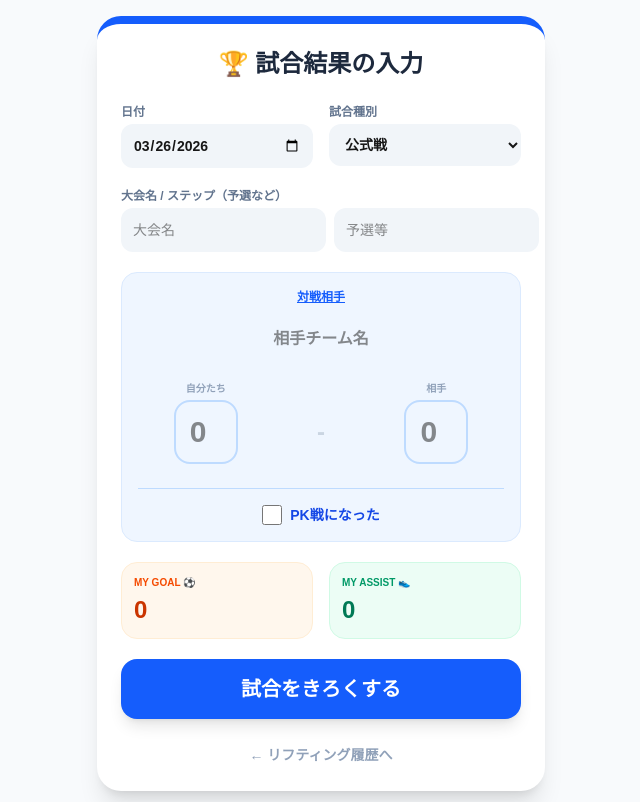
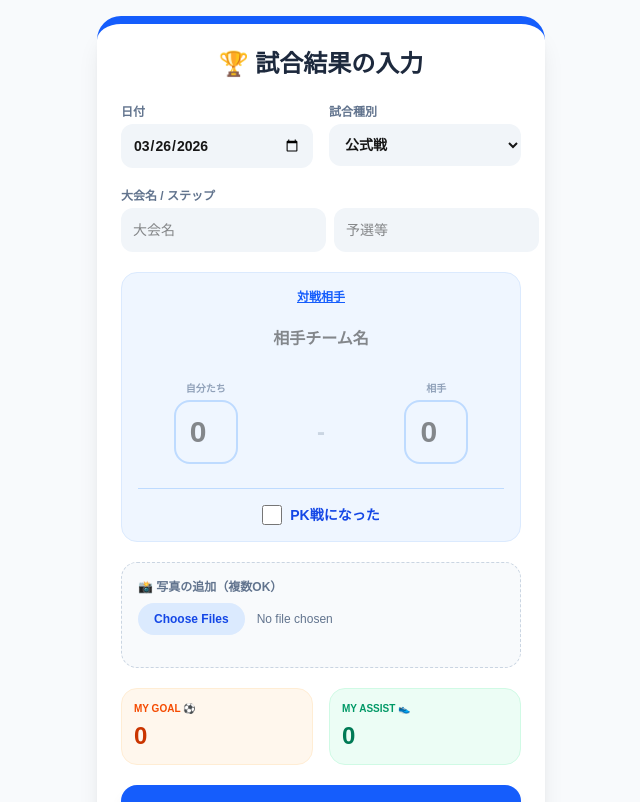
Before and after one commit to bqyujiyamada-code/soccer-app, a Next.js app: page /match/entry in a window 1280 px wide. Shown: the top 802 px of the page, without its empty margins (319-959 px from the left). Built offline with nearby package versions, Linux system fonts and the light colour scheme.

Commit message:
add photo upload

```diff
--- /dev/null
+++ b/src/app/api/upload/route.ts
@@ -0,0 +1,36 @@
+import { NextResponse } from "next/server";
+import { S3Client, PutObjectCommand } from "@aws-sdk/client-s3";
+import { getSignedUrl } from "@aws-sdk/s3-request-presigner";
+import { v4 as uuidv4 } from "uuid";
+
+// S3クライアントの初期化（.envから読み込み）
+const s3Client = new S3Client({
+  region: process.env.AWS_S3_REGION!,
+  credentials: {
+    accessKeyId: process.env.AWS_ACCESS_KEY_ID!,
+    secretAccessKey: process.env.AWS_SECRET_ACCESS_KEY!,
+  },
+});
+
+export async function POST(request: Request) {
+  try {
+    const { filename, contentType } = await request.json();
+
+    // S3内でのファイル名を生成（重複を避けるためにUUIDを付与）
+    const fileKey = `uploads/${uuidv4()}-${filename}`;
+
+    const command = new PutObjectCommand({
+      Bucket: process.env.AWS_S3_BUCKET_NAME,
+      Key: fileKey,
+      ContentType: contentType,
+    });
+
+    // 60秒間だけ有効な「アップロード専用URL」を発行
+    const signedUrl = await getSignedUrl(s3Client, command, { expiresIn: 60 });
+
+    return NextResponse.json({ signedUrl, fileKey });
+  } catch (error) {
+    console.error("S3 Presigned URL Error:", error);
+    return NextResponse.json({ error: "アップロード用URLの生成に失敗しました" }, { status: 500 });
+  }
+}
--- a/src/app/match/entry/page.tsx
+++ b/src/app/match/entry/page.tsx
@@ -6,6 +6,7 @@ import Link from "next/link";
 export default function MatchEntry() {
   const router = useRouter();
   const [loading, setLoading] = useState(false);
+  const [uploading, setUploading] = useState(false);
 
   // 入力データ一式
   const [formData, setFormData] = useState({
@@ -16,17 +17,65 @@ export default function MatchEntry() {
     opponent: "",
     scoreUs: "",
     scoreThem: "",
-    hasPK: false, // PKがあったかどうかのスイッチ
+    hasPK: false,
     pkScoreUs: "",
     pkScoreThem: "",
     myGoals: "0",
     myAssists: "0",
+    images: [] as { key: string; url: string }[], // 画像URLの配列を追加
   });
 
   const handleChange = (e: React.ChangeEvent<HTMLInputElement | HTMLSelectElement | HTMLTextAreaElement>) => {
     const { name, value, type } = e.target;
     const val = type === "checkbox" ? (e.target as HTMLInputElement).checked : value;
     setFormData(prev => ({ ...prev, [name]: val }));
+  };
+
+  // 画像アップロード処理
+  const handleImageChange = async (e: React.ChangeEvent<HTMLInputElement>) => {
+    if (!e.target.files) return;
+    setUploading(true);
+
+    const files = Array.from(e.target.files);
+    const bucketName = process.env.NEXT_PUBLIC_AWS_S3_BUCKET_NAME;
+
+    for (const file of files) {
+      try {
+        // 1. 署名付きURLを取得
+        const res = await fetch("/api/upload", {
+          method: "POST",
+          headers: { "Content-Type": "application/json" },
+          body: JSON.stringify({ filename: file.name, contentType: file.type }),
+        });
+        const { signedUrl, fileKey } = await res.json();
+
+        // 2. S3へ直接アップロード
+        await fetch(signedUrl, {
+          method: "PUT",
+          body: file,
+          headers: { "Content-Type": file.type },
+        });
+
+        // 3. プレビュー用URLを作成してStateに追加
+        const publicUrl = `https://${bucketName}.s3.ap-northeast-1.amazonaws.com/${fileKey}`;
+        setFormData(prev => ({
+          ...prev,
+          images: [...prev.images, { key: fileKey, url: publicUrl }]
+        }));
+      } catch (err) {
+        console.error("Upload error:", err);
+        alert("画像のアップロードに失敗しました。");
+      }
+    }
+    setUploading(false);
+  };
+
+  // 画像削除処理
+  const removeImage = (index: number) => {
+    setFormData(prev => ({
+      ...prev,
+      images: prev.images.filter((_, i) => i !== index)
+    }));
   };
 
   const handleSubmit = async (e: React.FormEvent) => {
@@ -41,11 +90,11 @@ export default function MatchEntry() {
       });
 
       if (res.ok) {
-        alert("試合結果を記録しました！⚽️");
-        router.push("/match/history"); // まだ作っていませんが、次は履歴画面へ！
+        alert("試合結果と画像を記録しました！⚽️");
+        router.push("/match/history");
       }
     } catch (err) {
-      alert("エラーがおきました。");
+      alert("保存中にエラーがおきました。");
     } finally {
       setLoading(false);
     }
@@ -60,7 +109,7 @@ export default function MatchEntry() {
           </h1>
 
           <form onSubmit={handleSubmit} className="space-y-5">
-            {/* 基本情報 */}
+            {/* 基本情報、大会名、スコア入力はそのまま維持 */}
             <div className="grid grid-cols-2 gap-4">
               <div>
                 <label className="block text-xs font-bold text-slate-500 mb-1">日付</label>
@@ -78,14 +127,13 @@ export default function MatchEntry() {
             </div>
 
             <div>
-              <label className="block text-xs font-bold text-slate-500 mb-1">大会名 / ステップ（予選など）</label>
+              <label className="block text-xs font-bold text-slate-500 mb-1">大会名 / ステップ</label>
               <div className="flex gap-2">
                 <input type="text" name="tournamentName" placeholder="大会名" value={formData.tournamentName} onChange={handleChange} className="flex-[2] p-3 bg-slate-100 rounded-xl text-sm outline-none" required />
                 <input type="text" name="matchStep" placeholder="予選等" value={formData.matchStep} onChange={handleChange} className="flex-[1] p-3 bg-slate-100 rounded-xl text-sm outline-none" />
               </div>
             </div>
 
-            {/* 対戦相手とスコア */}
             <div className="bg-blue-50 p-4 rounded-2xl border border-blue-100">
               <label className="block text-xs font-bold text-blue-600 mb-2 text-center underline">対戦相手</label>
               <input type="text" name="opponent" placeholder="相手チーム名" value={formData.opponent} onChange={handleChange} className="w-full p-3 mb-4 rounded-xl text-center font-bold outline-none border-2 border-transparent focus:border-blue-400" required />
@@ -102,14 +150,11 @@ export default function MatchEntry() {
                 </div>
               </div>
 
-              {/* PK戦スイッチ */}
               <div className="mt-6 pt-4 border-t border-blue-200 flex flex-col items-center">
                 <label className="flex items-center gap-2 cursor-pointer">
                   <input type="checkbox" name="hasPK" checked={formData.hasPK} onChange={handleChange} className="w-5 h-5 accent-blue-600" />
                   <span className="text-sm font-bold text-blue-700">PK戦になった</span>
                 </label>
-
-                {/* PKスコア（チェックした時だけ表示） */}
                 {formData.hasPK && (
                   <div className="mt-3 flex items-center gap-3 animate-in fade-in zoom-in duration-200">
                     <input type="number" name="pkScoreUs" value={formData.pkScoreUs} onChange={handleChange} className="w-12 p-2 text-center rounded-lg border border-blue-300 font-bold" placeholder="PK" />
@@ -117,6 +162,38 @@ export default function MatchEntry() {
                     <input type="number" name="pkScoreThem" value={formData.pkScoreThem} onChange={handleChange} className="w-12 p-2 text-center rounded-lg border border-blue-300 font-bold" placeholder="PK" />
                   </div>
                 )}
+              </div>
+            </div>
+
+            {/* --- 画像アップロードセクション --- */}
+            <div className="bg-slate-50 p-4 rounded-2xl border border-dashed border-slate-300">
+              <label className="block text-xs font-bold text-slate-500 mb-2 flex items-center gap-2">
+                📸 写真の追加（複数OK）
+              </label>
+              <input
+                type="file"
+                multiple
+                accept="image/*"
+                onChange={handleImageChange}
+                className="w-full text-xs text-slate-500 file:mr-3 file:py-2 file:px-4 file:rounded-full file:border-0 file:text-xs file:font-bold file:bg-blue-100 file:text-blue-700 hover:file:bg-blue-200 cursor-pointer"
+              />
+
+              {uploading && <p className="text-blue-600 text-[10px] mt-2 animate-pulse font-bold">⌛ アップロード中...</p>}
+
+              {/* プレビュー表示エリア */}
+              <div className="grid grid-cols-3 gap-2 mt-4">
+                {formData.images.map((img, index) => (
+                  <div key={index} className="relative aspect-square rounded-lg overflow-hidden shadow-sm border border-slate-200 group">
+                    <img src={img.url} alt="preview" className="object-cover w-full h-full" />
+                    <button
+                      type="button"
+                      onClick={() => removeImage(index)}
+                      className="absolute top-0 right-0 bg-red-500/80 text-white w-6 h-6 flex items-center justify-center text-xs font-bold rounded-bl-lg hover:bg-red-600 transition-colors"
+                    >
+                      ✕
+                    </button>
+                  </div>
+                ))}
               </div>
             </div>
 
@@ -132,7 +209,7 @@ export default function MatchEntry() {
               </div>
             </div>
 
-            <button disabled={loading} className="w-full py-4 bg-blue-600 hover:bg-blue-700 text-white rounded-2xl font-black text-xl shadow-lg active:scale-95 transition-all">
+            <button disabled={loading || uploading} className="w-full py-4 bg-blue-600 hover:bg-blue-700 text-white rounded-2xl font-black text-xl shadow-lg active:scale-95 transition-all disabled:opacity-50 disabled:cursor-not-allowed">
               {loading ? "保存中..." : "試合をきろくする"}
             </button>
           </form>
```
Also changed, not shown: 1 other file (tests, documents, lock files or other folders).
